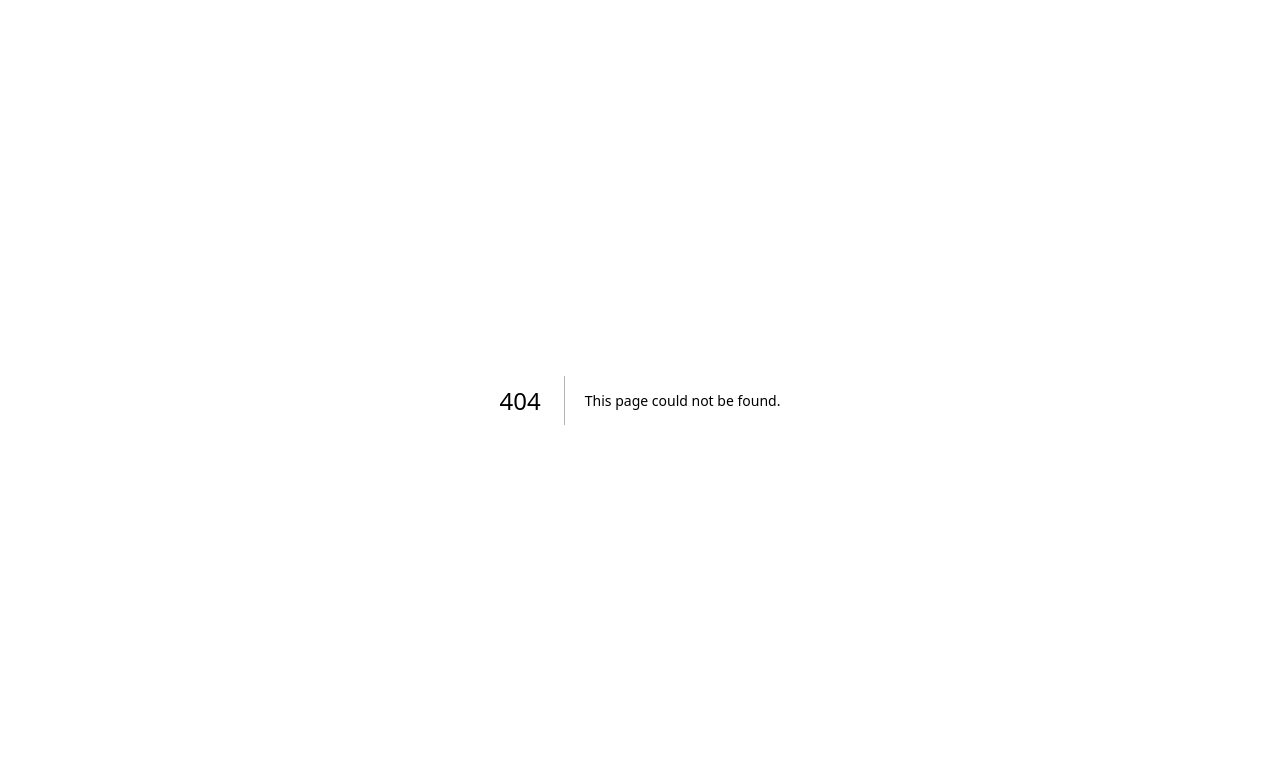
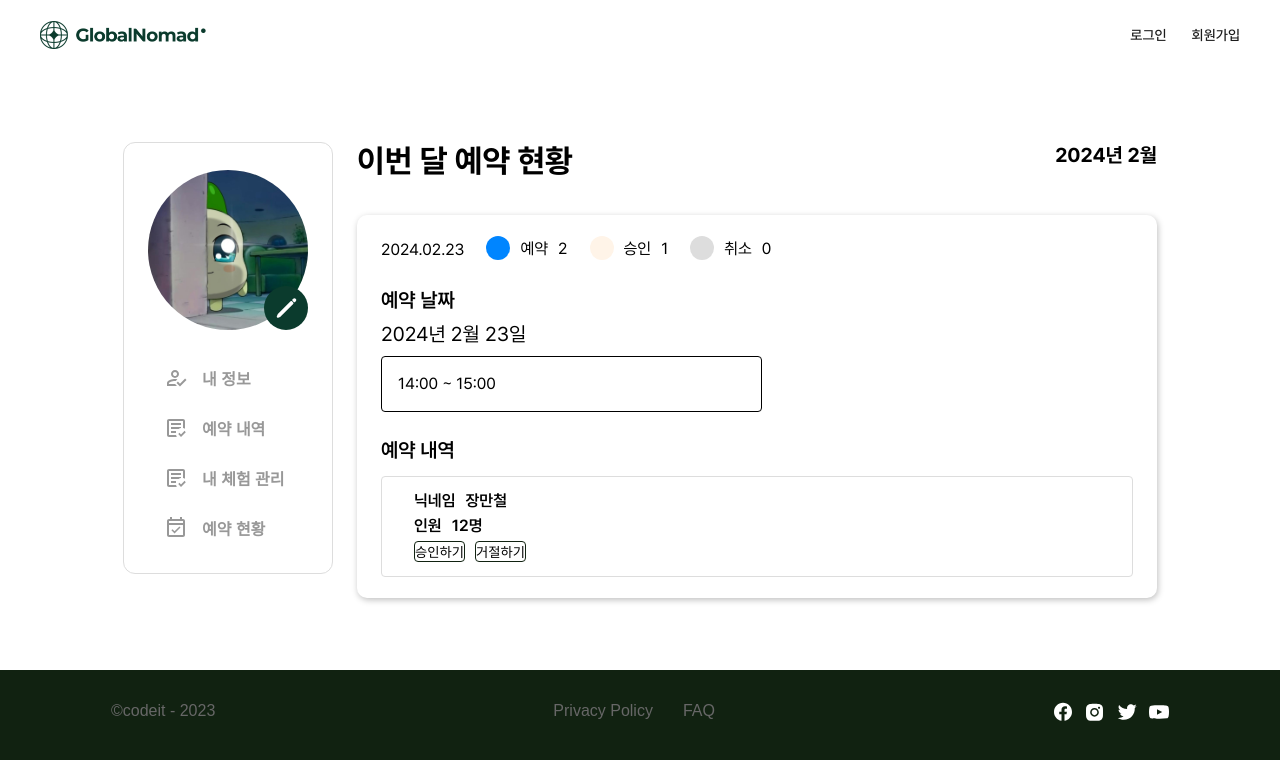
Before and after one commit to codeit-sprint-10/globalNomard, a Next.js app: page /my/reservation in a window 1280 px wide. Before the commit this address had no page. Shown: the top 760 px of the page. Built offline with nearby package versions, Linux system fonts and the light colour scheme.

Commit message:
feat: reservation page

```diff
--- /dev/null
+++ b/app/(user)/my/reservation/_components/card/Card.tsx
@@ -0,0 +1,59 @@
+import React from 'react';
+import * as S from './card.style';
+import Text, { TextType } from '@/_styles/Text';
+import { PlainButton } from '@/_components/Button/PlainButton/PlainButton';
+
+export default function Card() {
+  return (
+    <S.Wrapper>
+      <S.Header>
+        <Text $normalType={TextType.Pre3} text="2024.02.23" />
+        <S.Item>
+          <S.Blue />
+          <Text $normalType={TextType.Pre1} text="예약" />
+          <Text $normalType={TextType.Pre1} text="2" />
+        </S.Item>
+        <S.Item>
+          <S.Beige />
+          <Text $normalType={TextType.Pre1} text="승인" />
+          <Text $normalType={TextType.Pre1} text="1" />
+        </S.Item>
+        <S.Item>
+          <S.Gray />
+          <Text $normalType={TextType.Pre1} text="취소" />
+          <Text $normalType={TextType.Pre1} text="0" />
+        </S.Item>
+      </S.Header>
+      <S.Info>
+        <Text $normalType={TextType.Pre40} text="예약 날짜" />
+        <Text $normalType={TextType.Pre20} text="2024년 2월 23일" />
+        <S.DropDown>
+          <Text $normalType={TextType.Pre1} text="14:00 ~ 15:00" />
+        </S.DropDown>
+      </S.Info>
+      <S.List>
+        <Text $normalType={TextType.Pre40} text="예약 내역" />
+        <ListCard />
+      </S.List>
+    </S.Wrapper>
+  );
+}
+
+const ListCard = () => {
+  return (
+    <S.ListCard>
+      <S.TextWrapper>
+        <Text $normalType={TextType.Pre41} text="닉네임" />
+        <Text $normalType={TextType.Pre41} text="장만철" />
+      </S.TextWrapper>
+      <S.TextWrapper>
+        <Text $normalType={TextType.Pre41} text="인원" />
+        <Text $normalType={TextType.Pre41} text="12명" />
+      </S.TextWrapper>
+      <S.ButtonWrapper>
+        <PlainButton roundSize="S">승인하기</PlainButton>
+        <PlainButton roundSize="S">거절하기</PlainButton>
+      </S.ButtonWrapper>
+    </S.ListCard>
+  );
+};
--- /dev/null
+++ b/app/(user)/my/reservation/_components/card/card.style.ts
@@ -0,0 +1,98 @@
+import COLORS from '@/_styles/colors';
+import styled from 'styled-components';
+
+export const Wrapper = styled.div`
+  display: flex;
+  flex-direction: column;
+  gap: 2.6rem;
+
+  width: 80rem;
+  padding: 2.1rem 2.4rem;
+
+  border-radius: 1rem;
+  box-shadow: 1px 2px 6px 0px #00000040;
+`;
+
+export const Header = styled.div`
+  display: flex;
+  flex-direction: row;
+  align-items: center;
+  gap: 2.2rem;
+`;
+
+export const Item = styled.div`
+  display: flex;
+  flex-direction: row;
+  gap: 1rem;
+`;
+
+export const Blue = styled.div`
+  width: 2.4rem;
+  height: 2.4rem;
+  border-radius: 50%;
+  background-color: #0085ff;
+`;
+
+export const Beige = styled.div`
+  width: 2.4rem;
+  height: 2.4rem;
+  border-radius: 50%;
+  background-color: #fff4e8;
+`;
+
+export const Gray = styled.div`
+  width: 2.4rem;
+  height: 2.4rem;
+  border-radius: 50%;
+  background-color: #ddd;
+`;
+
+export const Info = styled.div`
+  display: flex;
+  flex-direction: column;
+  gap: 1rem;
+`;
+
+export const DropDown = styled.div`
+  display: flex;
+  flex-direction: row;
+  justify-content: space-between;
+  align-items: center;
+
+  width: 381px;
+  height: 56px;
+  padding: 0.4rem 0 0.4rem 1.6rem;
+
+  border: 1px solid black;
+  border-radius: 4px;
+`;
+
+export const List = styled.div`
+  display: flex;
+  flex-direction: column;
+  gap: 14px;
+`;
+
+export const ListCard = styled.div`
+  display: flex;
+  flex-direction: column;
+  gap: 6px;
+
+  padding: 1.4rem 3.2rem;
+  border: 1px solid ${COLORS.GRAY30};
+  border-radius: 4px;
+`;
+
+export const TextWrapper = styled.div`
+  display: flex;
+  flex-direction: row;
+  gap: 10px;
+`;
+
+export const ButtonWrapper = styled.div`
+  display: flex;
+  flex-direction: row;
+  gap: 10px;
+
+  width: 15rem;
+`;
--- /dev/null
+++ b/app/(user)/my/reservation/page.tsx
@@ -0,0 +1,17 @@
+'use client';
+import React from 'react';
+import Card from './_components/card/Card';
+import Text, { TextType } from '@/_styles/Text';
+import * as S from './reservation.style';
+
+export default function Reservation() {
+  return (
+    <div>
+      <S.Title>
+        <Text $normalType={TextType.Pre22} text="이번 달 예약 현황" />
+        <Text $normalType={TextType.Pre9} text="2024년 2월" />
+      </S.Title>
+      <Card />
+    </div>
+  );
+}
--- /dev/null
+++ b/app/(user)/my/reservation/reservation.style.ts
@@ -0,0 +1,8 @@
+import styled from 'styled-components';
+
+export const Title = styled.div`
+  display: flex;
+  flex-direction: row;
+  justify-content: space-between;
+  margin-bottom: 3.5rem;
+`;
```
Also changed, not shown: 1 other file (tests, documents, lock files or other folders).
